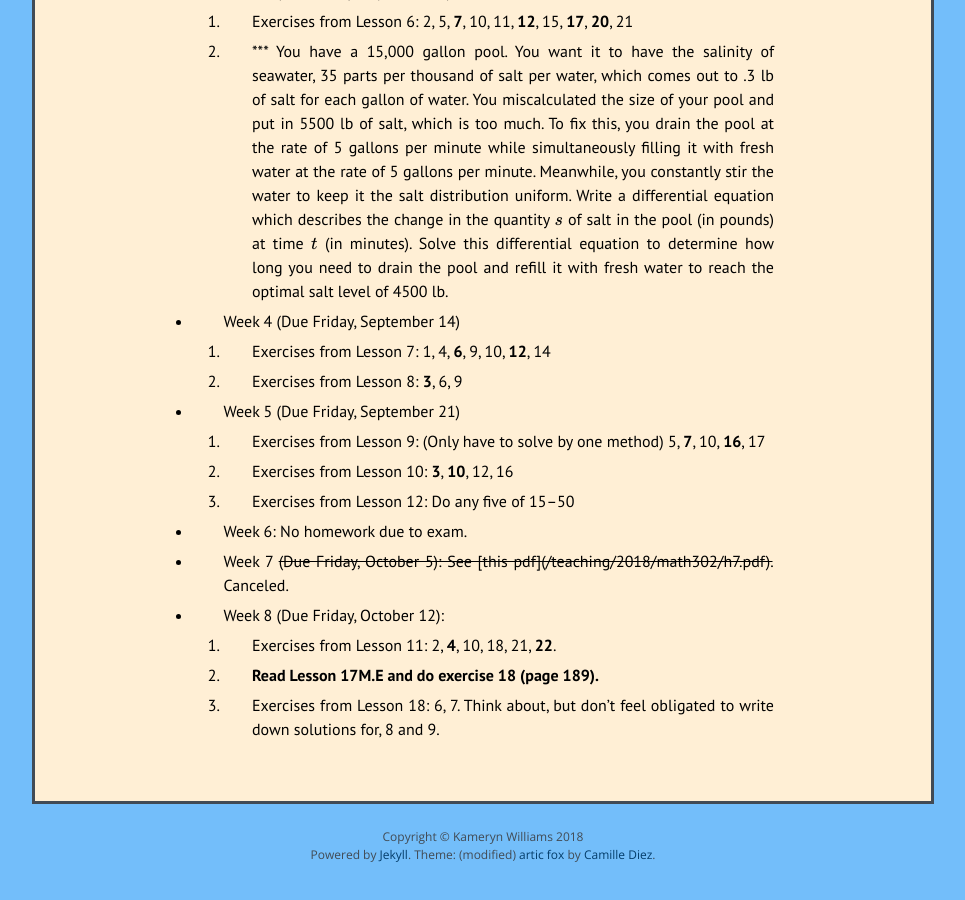
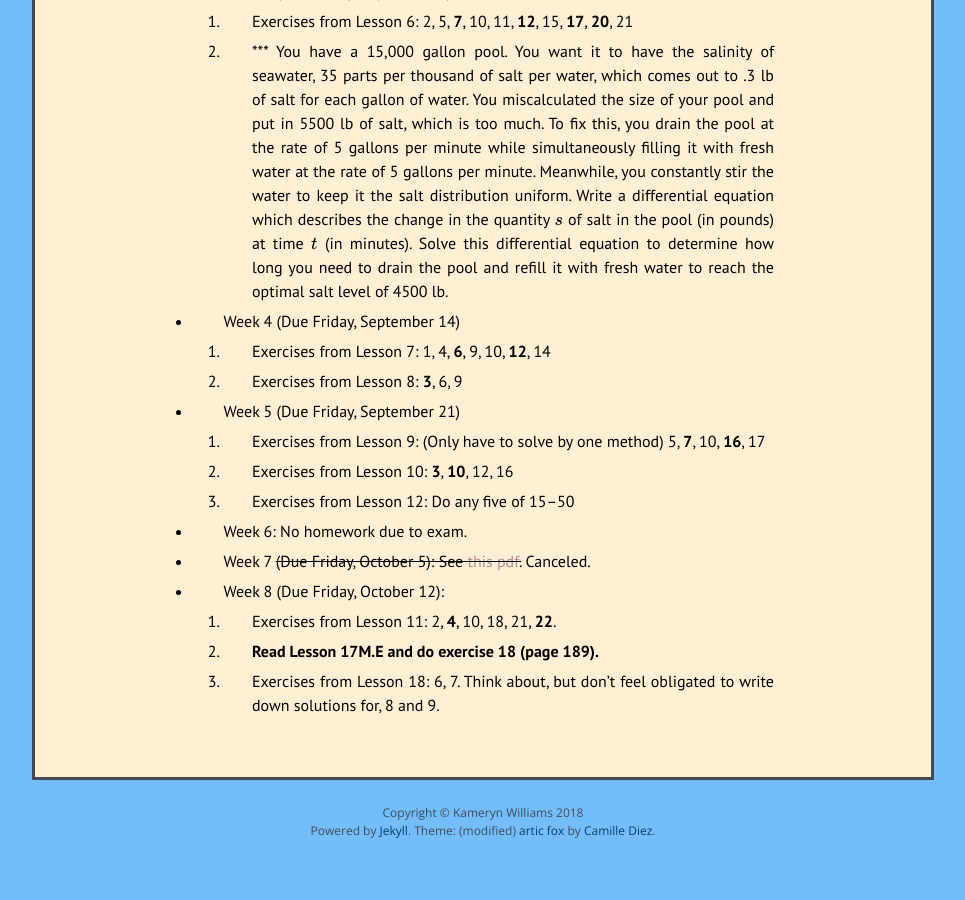
Before and after one commit to kamerynjw/kamerynjw.github.io, a Jekyll site: the page built from teaching/2018/math302.md, in a window 1280 px wide and 900 px high, scrolled down 1335 px. Shown: the whole window, without its empty margins (157-1122 px from the left). Built offline with Jekyll 4.4.1, drawn with Linux system fonts in a browser that asks for light colours; nearby versions of some CDN libraries; formulas are drawn with MathJax 3; after the commit the page ends 2211 px from its top, so only the background shows below that; some of the changed lines change nothing that is shown.

Commit message:
fixed html/markdown mixup

```diff
--- a/teaching/2018/math302.md
+++ b/teaching/2018/math302.md
@@ -67,7 +67,7 @@ I will grade from among the bolded or starred problems.
 
 * Week 6: No homework due to exam.
 
-* Week 7 <strike>(Due Friday, October 5): See [this pdf]({{ page.url }}h7.pdf).</strike> Canceled.
+* Week 7 <strike>(Due Friday, October 5): See <a href="{{ page.url }}h7.pdf">this pdf</a>.</strike> Canceled.
 
 * Week 8 (Due Friday, October 12):
 
```
